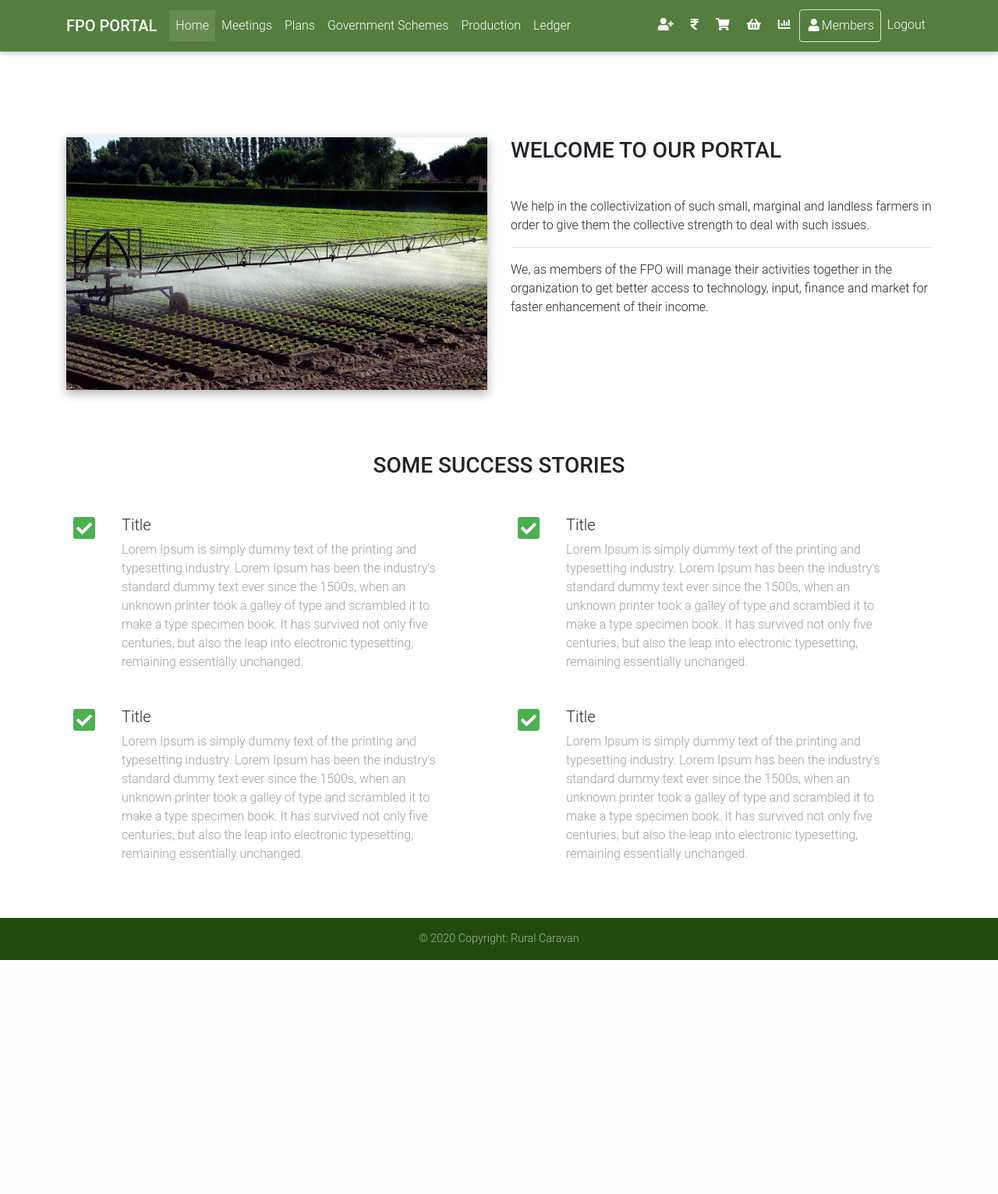
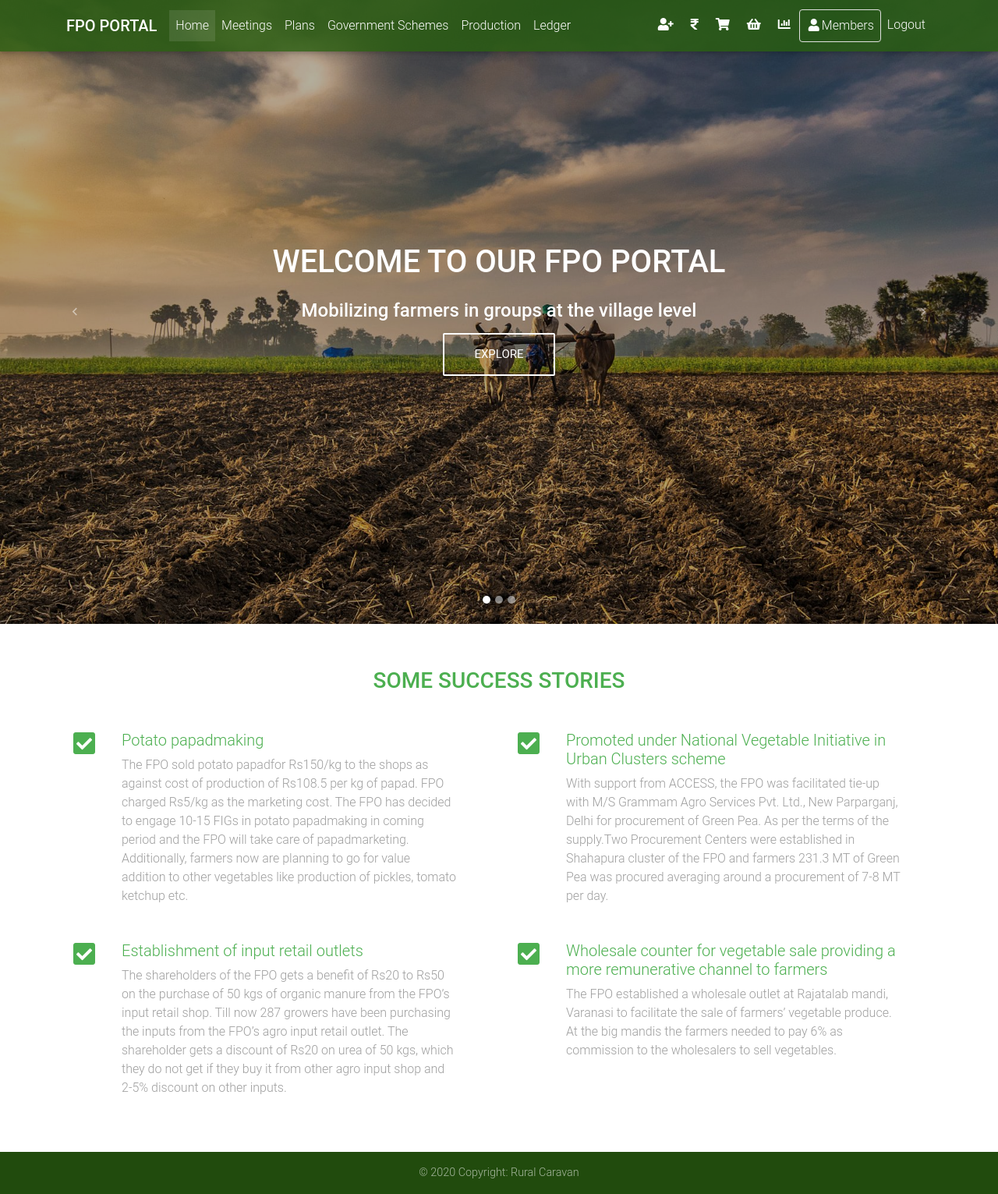
Before and after one commit to disconnect101/FPO_portal, a Django app: page /fpo/ in a window 1280 px wide. Shown: the whole page at 78% size. Before the commit the page ends 1231 px from the top, so only its background shows below. Run offline with Django 3.2, Linux system fonts and the light colour scheme; the visitor is signed in with stand-in values (Sample User, id 1); some libraries are stand-ins or nearby versions.

Commit message:
Home Page Updated UI

```diff
--- a/RuralCaravan/fpo/templates/fpo/home.html
+++ b/RuralCaravan/fpo/templates/fpo/home.html
@@ -6,7 +6,7 @@
     <meta charset="utf-8">
     <meta name="viewport" content="width=device-width, initial-scale=1, shrink-to-fit=no">
     <meta http-equiv="x-ua-compatible" content="ie=edge">
-    <title>FPO PORTAL</title>
+    <title>Home</title>
     <!-- Font Awesome -->
     <link rel="stylesheet" href="https://use.fontawesome.com/releases/v5.11.2/css/all.css">
     <!-- Bootstrap core CSS -->
@@ -15,38 +15,23 @@
     <link href="{% static 'css/mdb.min.css' %}" rel="stylesheet">
     <!--  custom styles  -->
     <link href="{% static 'css/style.min.css' %}" rel="stylesheet">
+    <!-- Charts Js -->
+    <script src="https://cdn.jsdelivr.net/npm/chart.js@2.9.3/dist/Chart.min.js" crossorigin="anonymous"></script>
+    <link rel="stylesheet" href="https://cdn.jsdelivr.net/npm/chart.js@2.9.3/dist/Chart.min.css" crossorigin="anonymous"></link>
     <style type="text/css">
-
-      html,
-      body,
-      header,
-       {
-        height: 60vh;
-      }
-
-      @media (max-width: 740px) {
-        html,
-        body,
-        header,
-        .carousel {
-          height: 100vh;
+       @media (min-width: 800px) and (max-width: 850px) {
+      .navbar:not(.top-nav-collapse) {
+        background: #389016 !important;
       }
     }
 
-      @media (min-width: 800px) and (max-width: 850px) {
-        html,
-        body,
-        header,
-         {
-          height: 100vh;
+@media only screen  and (min-width : 320px) {
+    #carousel-example-1z{
+      height:100%;
     }
 }
 
-      @media (min-width: 800px) and (max-width: 850px) {
-              .navbar:not(.top-nav-collapse) {
-                  background:#295e10!important;
-              }
-          }
+
 
     </style>
 </head>
@@ -78,7 +63,7 @@
               <span class="sr-only">(current)</span>
             </a>
           </li>
-          <li class="nav-item">
+          <li class="nav-item ">
             <a class="nav-link" href="{% url 'meetings' %}" >Meetings</a>
           </li>
           <li class="nav-item">
@@ -140,56 +125,147 @@
     </div>
   </nav>
   <!-- Navbar -->
+<!--Carousel Wrapper-->
+  <div id="carousel-example-1z" class="carousel slide carousel-fade" data-ride="carousel">
+
+    <!--Indicators-->
+    <ol class="carousel-indicators">
+      <li data-target="#carousel-example-1z" data-slide-to="0" class="active"></li>
+      <li data-target="#carousel-example-1z" data-slide-to="1"></li>
+      <li data-target="#carousel-example-1z" data-slide-to="2"></li>
+    </ol>
+    <!--/.Indicators-->
+
+    <!--Slides-->
+    <div class="carousel-inner" role="listbox">
+
+      <!--First slide-->
+      <div class="carousel-item active">
+        <div class="view" style="background-image: url('{% static 'img/fpo2.jpeg'%}'); background-repeat: no-repeat; background-size: cover;">
+
+          <!-- Mask & flexbox options-->
+          <div class="mask rgba-black-light d-flex justify-content-center align-items-center">
+
+            <!-- Content -->
+            <div class="text-center white-text mx-5 wow fadeIn">
+              <h1 class="mb-4">
+                <strong>WELCOME TO OUR FPO PORTAL</strong>
+              </h1>
+              <h4>
+                <strong>Mobilizing farmers in groups at the village level</strong>
+              </h4>
 
 
 
-  <!--Main layout-->
-  <main style="padding-top:10% ">
-    <div class="container" >
+              <a  href="{% url 'plans' %}" class="btn btn-outline-white btn-lg">EXPLORE
 
-      <!--Section: Main info-->
-      <section class="mt-5 wow fadeIn">
+              </a>
 
-        <!--Grid row-->
-        <div class="row">
 
-          <!--Grid column-->
-          <div class="col-md-6 mb-4">
 
-            <img src="{% static 'img/Crop.jpg' %}" class="img-fluid z-depth-1-half" alt="">
-
-          </div>
-          <!--Grid column-->
-
-          <!--Grid column-->
-          <div class="col-md-6 mb-4">
-
-            <!-- Main heading -->
-            <h3 class="h3 mb-3">WELCOME TO OUR PORTAL</h3>
-
-            <p style="padding-top:5%">We help in the collectivization of such small, marginal and landless farmers in order to give them the collective strength to deal with such issues.</p>
-            <!-- Main heading -->
-
-            <hr>
-
-            <p>
-             We, as members of the FPO will manage their activities together in the organization to get better access to technology, input, finance and market for faster enhancement of their income.
-            </p>
 
 
 
             </div>
-          <!--Grid column-->
+            <!-- Content -->
 
           </div>
-        <!--Grid row-->
+          <!-- Mask & flexbox options-->
 
-      </section>
-      <!--Section: Main info-->
+        </div>
+      </div>
+      <!--/First slide-->
+
+      <!--Second slide-->
+      <div class="carousel-item">
+        <div class="view" style="background-image: url('{% static 'img/fpo1.jpeg'%}'); background-repeat: no-repeat; background-size: cover;">
+
+          <!-- Mask & flexbox options-->
+          <div class="mask rgba-black-light d-flex justify-content-center align-items-center">
+
+            <!-- Content -->
+            <div class="text-center white-text mx-5 wow fadeIn">
+              <h1 class="mb-4">
+                <strong>WELCOME TO OUR FPO PORTAL</strong>
+              </h1>
+
+              <h4>
+                <strong>Plan and implement product specific cluster/ commercial crop cycles</strong>
+              </h4>
+
+
+
+              <a  href="{% url 'plans' %}" class="btn btn-outline-white btn-lg">EXPLORE
+
+              </a>
+            </div>
+            <!-- Content -->
+
+          </div>
+          <!-- Mask & flexbox options-->
+
+        </div>
+      </div>
+      <!--/Second slide-->
+
+      <!--Third slide-->
+      <div class="carousel-item">
+        <div class="view" style="background-image: url('{% static 'img/farmer.jpg'%}'); background-repeat: no-repeat; background-size: cover;">
+
+          <!-- Mask & flexbox options-->
+          <div class="mask rgba-black-light d-flex justify-content-center align-items-center">
+
+            <!-- Content -->
+            <div class="text-center white-text mx-5 wow fadeIn">
+              <h1 class="mb-4">
+                <strong>WELCOME TO OUR FPO PORTAL</strong>
+              </h1>
+
+              <h4>
+                <strong> </strong>Facilitate access to fair & remunerative markets
+              </h4>
+
+
+              <a  href="{% url 'plans' %}" class="btn btn-outline-white btn-lg">EXPLORE
+
+              </a>
+            </div>
+            <!-- Content -->
+
+          </div>
+          <!-- Mask & flexbox options-->
+
+        </div>
+      </div>
+      <!--/Third slide-->
+
+    </div>
+    <!--/.Slides-->
+
+    <!--Controls-->
+    <a class="carousel-control-prev" href="#carousel-example-1z" role="button" data-slide="prev">
+      <span class="carousel-control-prev-icon" aria-hidden="true"></span>
+      <span class="sr-only">Previous</span>
+    </a>
+    <a class="carousel-control-next" href="#carousel-example-1z" role="button" data-slide="next">
+      <span class="carousel-control-next-icon" aria-hidden="true"></span>
+      <span class="sr-only">Next</span>
+    </a>
+    <!--/.Controls-->
+
+  </div>
+  <!--/.Carousel Wrapper-->
+
+  <!--Main layout-->
+  <main>
+    <div class="container">
+
+
+
       <!--Section: Main features & Quick Start-->
        <section>
 
-        <h3 class="h3 text-center mb-5" style="padding-top:5%">SOME SUCCESS STORIES</h3>
+        <h3 class="h3 text-center mb-5 green-text" style="padding-top:5%">SOME SUCCESS STORIES</h3>
 
         <!--Grid row-->
         <div class="row wow fadeIn">
@@ -203,8 +279,22 @@
                 <i class="fas fa-check-square fa-2x green-text"></i>
               </div>
               <div class="col-10">
-                <h5 class="feature-title">Title</h5>
-                <p class="grey-text">Lorem Ipsum is simply dummy text of the printing and typesetting industry. Lorem Ipsum has been the industry's standard dummy text ever since the 1500s, when an unknown printer took a galley of type and scrambled it to make a type specimen book. It has survived not only five centuries, but also the leap into electronic typesetting, remaining essentially unchanged.</p>
+                <h5 class="feature-title green-text">Potato papadmaking  </h5>
+                <p class="grey-text">
+                                 The FPO sold potato papadfor
+                Rs150/kg to the shops as against cost
+                of production of Rs108.5 per kg of
+                papad. FPO charged Rs5/kg as the
+                marketing cost. The FPO has decided
+                to engage 10-15 FIGs in potato
+                papadmaking in coming period and
+                the FPO will take care of
+                papadmarketing. Additionally,
+                farmers now are planning to go for
+                value addition to other vegetables like
+                production of pickles, tomato ketchup
+                etc.
+                </p>
               </div>
             </div>
             <!--/First row-->
@@ -217,8 +307,14 @@
                 <i class="fas fa-check-square fa-2x green-text"></i>
               </div>
               <div class="col-10">
-                <h5 class="feature-title">Title</h5>
-                <p class="grey-text">Lorem Ipsum is simply dummy text of the printing and typesetting industry. Lorem Ipsum has been the industry's standard dummy text ever since the 1500s, when an unknown printer took a galley of type and scrambled it to make a type specimen book. It has survived not only five centuries, but also the leap into electronic typesetting, remaining essentially unchanged.</p>
+                <h5 class="feature-title green-text">Establishment of input retail outlets  </h5>
+                <p class="grey-text">
+                  The shareholders of the FPO gets a benefit of Rs20 to Rs50 on the purchase of 50 kgs of organic
+manure from the FPO’s input retail shop. Till now 287 growers have been purchasing the inputs
+from the FPO’s agro input retail outlet. The shareholder gets a discount of Rs20 on urea of 50
+kgs, which they do not get if they buy it from other agro input shop and 2-5% discount on other
+inputs.
+                </p>
               </div>
             </div>
             <!--/Second row-->
@@ -240,8 +336,14 @@
                 <i class="fas fa-check-square fa-2x green-text"></i>
               </div>
               <div class="col-10">
-                <h5 class="feature-title">Title</h5>
-                <p class="grey-text">Lorem Ipsum is simply dummy text of the printing and typesetting industry. Lorem Ipsum has been the industry's standard dummy text ever since the 1500s, when an unknown printer took a galley of type and scrambled it to make a type specimen book. It has survived not only five centuries, but also the leap into electronic typesetting, remaining essentially unchanged.</p>
+                <h5 class="feature-title green-text">Promoted under National Vegetable
+Initiative in Urban Clusters scheme </h5>
+                <p class="grey-text">With support from ACCESS, the FPO was facilitated tie-up with M/S Grammam
+Agro Services Pvt. Ltd., New Parparganj, Delhi for procurement of Green Pea.
+As per the terms of the supply.Two Procurement Centers were established in
+Shahapura cluster of the FPO and farmers 231.3 MT of Green Pea was
+procured  averaging around a procurement
+of 7-8 MT per day. </p>
               </div>
             </div>
             <!--/First row-->
@@ -254,8 +356,13 @@
                 <i class="fas fa-check-square fa-2x green-text"></i>
               </div>
               <div class="col-10">
-                <h5 class="feature-title">Title</h5>
-                <p class="grey-text">Lorem Ipsum is simply dummy text of the printing and typesetting industry. Lorem Ipsum has been the industry's standard dummy text ever since the 1500s, when an unknown printer took a galley of type and scrambled it to make a type specimen book. It has survived not only five centuries, but also the leap into electronic typesetting, remaining essentially unchanged.</p>
+                <h5 class="feature-title green-text">Wholesale counter for vegetable sale
+providing a more remunerative channel to farmers </h5>
+                <p class="grey-text">
+                  The FPO established a wholesale outlet at Rajatalab mandi, Varanasi to facilitate the sale
+of farmers’ vegetable produce.  At the big
+mandis the farmers needed to pay 6% as commission to the wholesalers to sell vegetables.
+                </p>
               </div>
             </div>
             <!--/Second row-->
@@ -271,9 +378,11 @@
         <!--/Grid row-->
 
       </section>
+
     </div>
   </main>
-   <!--Footer-->
+  <!--Main layout-->
+
  <footer class="page-footer text-center font-small mt-4 wow fadeIn" >
 
 
@@ -288,6 +397,7 @@
   </footer>
   <!--/.Footer-->
 
+
    <!-- SCRIPTS -->
     <!-- JQuery -->
     <script type="text/javascript" src="{% static 'js/jquery-3.4.1.min.js' %}"></script>
@@ -300,7 +410,12 @@
   <!-- Initializations -->
   <script type="text/javascript">
     // Animations initialization
+<<<<<<< Updated upstream
     //new WOW().init();
+=======
+    new WOW().init();
+
+>>>>>>> Stashed changes
   </script>
 </body>
 
```
Also changed, not shown: RuralCaravan/fpo/static/img/farmer.jpg (added), RuralCaravan/fpo/static/img/fpo1.jpeg (added), RuralCaravan/fpo/static/img/fpo2.jpeg (added), RuralCaravan/fpo/static/img/fpo3.jpg (added). Lines whose indentation alone changed are shown as unchanged.
